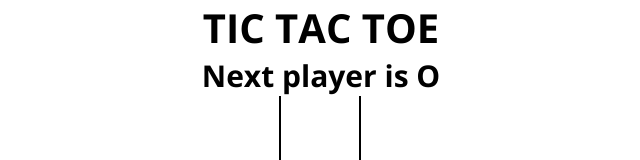
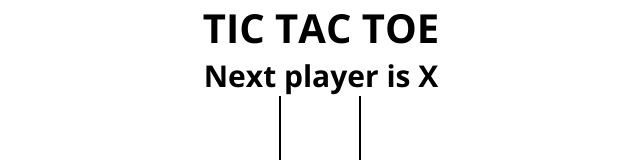
Before and after one commit to chandankrr/tic-tac-toe, a React (Create React App) app: page / in a window 1280 px wide. Shown: the top 160 px of the page, without its empty margins (319-959 px from the left). Built offline with nearby package versions, Linux system fonts and the light colour scheme.

Commit message:
transform state to game history

```diff
--- a/src/App.js
+++ b/src/App.js
@@ -4,37 +4,46 @@
 import './styles/root.scss';
 
 function App() {
-  const [board, setBoard] = useState(Array(9).fill(null));
-  const [isXNext, setIsXNext] = useState(false);
+  const [history, setHistory] = useState([
+    { board: Array(9).fill(null), isXNext: true },
+  ]);
+  const [currentMove, setCurrentMove] = useState(0);
 
-  const winner = calculateWinner(board);
+  const current = history[currentMove];
+
+  const winner = calculateWinner(current.board);
 
   const message = winner
     ? `Winner is ${winner}`
-    : `Next player is ${isXNext ? 'X' : 'O'}`;
+    : `Next player is ${current.isXNext ? 'X' : 'O'}`;
 
   const handleSquareClick = (position) => {
-    if (board[position] || winner) {
+    if (current.board[position] || winner) {
       return;
     }
 
-    setBoard((prev) => {
-      return prev.map((square, pos) => {
+    setHistory((prev) => {
+      const last = prev[prev.length - 1];
+
+      const newBoard = last.board.map((square, pos) => {
         if (pos === position) {
-          return isXNext ? 'X' : 'O';
+          return last.isXNext ? 'X' : 'O';
         }
 
         return square;
       });
+
+      return prev.concat({ board: newBoard, isXNext: !last.isXNext });
     });
-    setIsXNext((prev) => !prev);
+
+    setCurrentMove((prev) => prev + 1);
   };
 
   return (
     <div className="app">
       <h1>TIC TAC TOE</h1>
       <h2>{message}</h2>
-      <Board board={board} handleSquareClick={handleSquareClick} />
+      <Board board={current.board} handleSquareClick={handleSquareClick} />
     </div>
   );
 }
```
